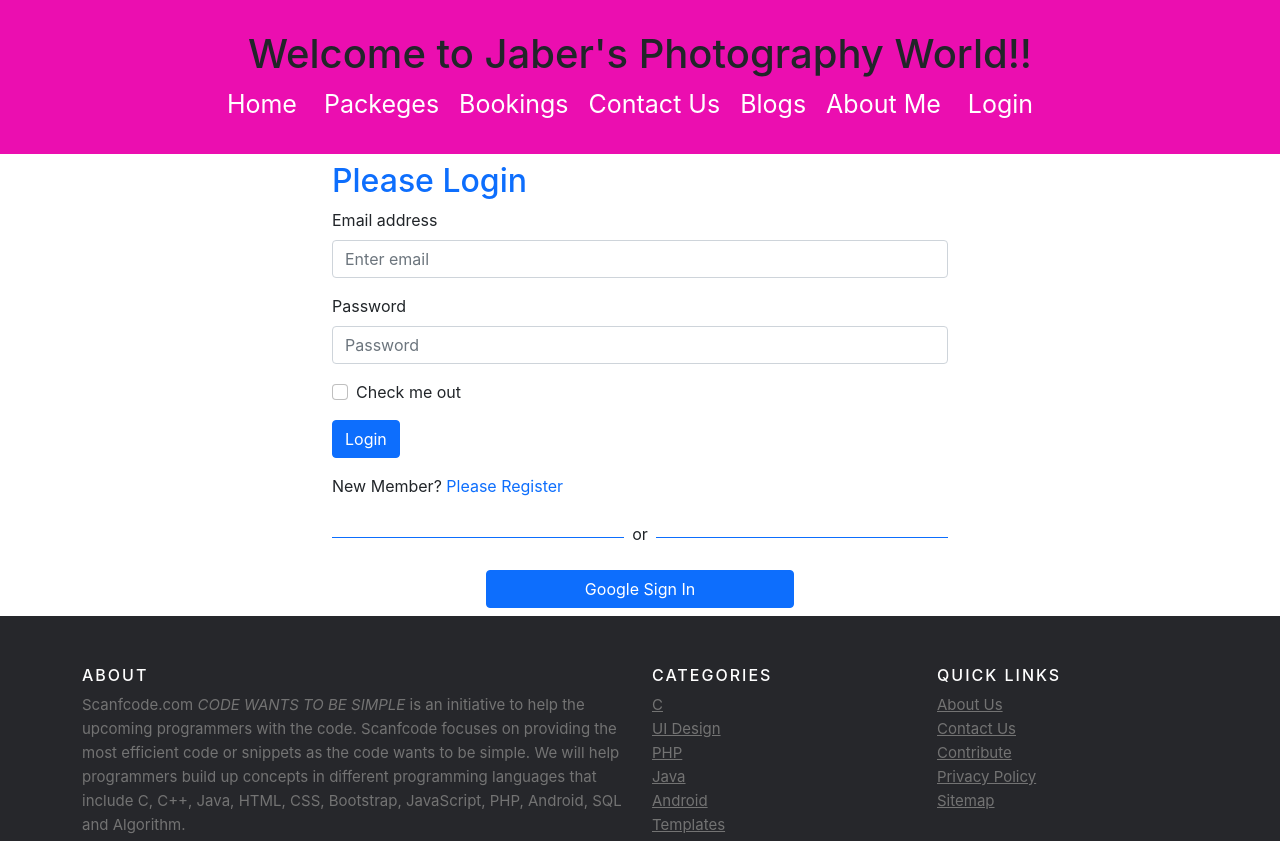
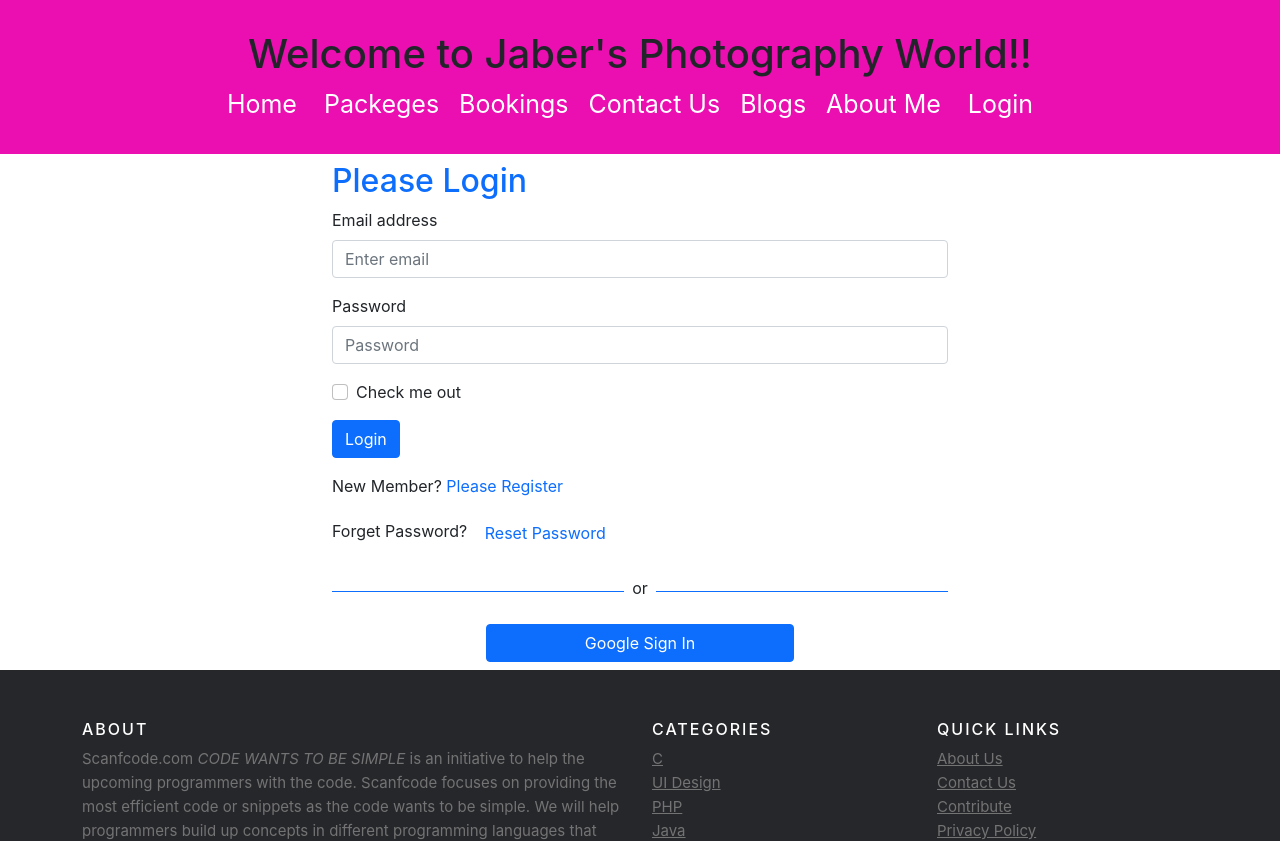
Before and after one commit to aljaberlax/jaber-s_photography, a React (Create React App) app: page /login in a window 1280 px wide. Shown: the top 841 px of the page. Built offline with nearby package versions, Linux system fonts and the light colour scheme; no server answers.

Commit message:
toast login added

```diff
--- a/src/Login/Login.js
+++ b/src/Login/Login.js
@@ -4,6 +4,9 @@
 import auth from '../firebase.init';
 import { Button, Form } from 'react-bootstrap';
 import SocialLogIn from './SocialLogIn/SocialLogIn';
+import { ToastContainer, toast } from 'react-toastify';
+import 'react-toastify/dist/ReactToastify.css';
+import { sendPasswordResetEmail } from 'firebase/auth';
 
 const Login = () => {
     const emailRef = useRef('');
@@ -30,6 +33,19 @@
         const password = passwordRef.current.value;
 
         signInWithEmailAndPassword(email, password);
+
+    }
+    const resetPassword =  () => {
+        const email = emailRef.current.value;
+        if (email) {
+             sendPasswordResetEmail(email);
+            toast('Sent email');
+        }
+        else{
+            toast('please enter your email address');
+        }
+
+
     }
 
     const navigateRegister = event => {
@@ -58,7 +74,9 @@
                 </Form>
                 <p className='text-danger'>{error ? error.message : ''}</p>
                 <p>New Member? <Link to="/register" className='text-primary pe-auto text-decoration-none' onClick={navigateRegister}>Please Register</Link> </p>
+                <p>Forget Password? <button className='btn btn-link text-primary pe-auto text-decoration-none' onClick={resetPassword}>Reset Password</button> </p>
                 <SocialLogIn></SocialLogIn>
+                <ToastContainer />
             </div>
 
         </div>
```
